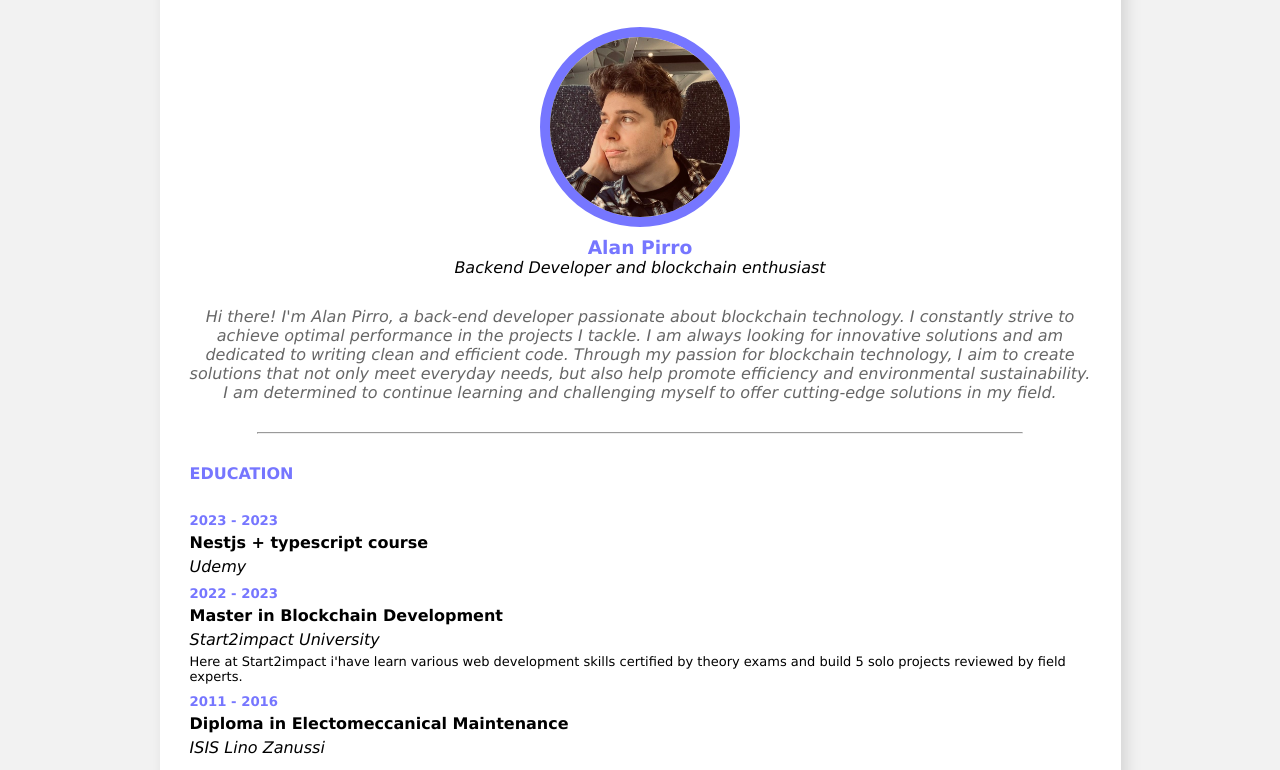
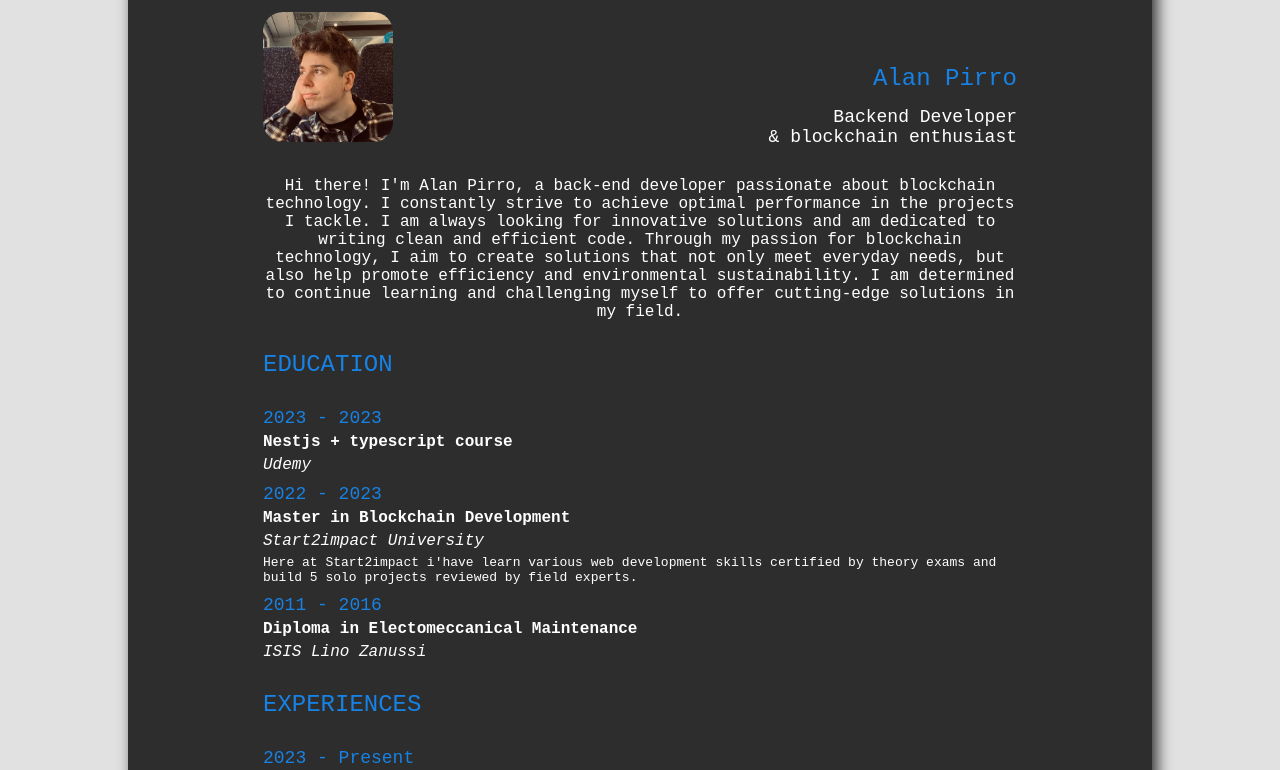
Before and after one commit to Kaido997/Alan-pirro.github.io, a plain HTML site: page resume.html in a window 1280 px wide. Shown: the part 165-935 px from the top of the page. Drawn offline with Linux system fonts and the light colour scheme.

Commit message:
WIP: resume redesign

```diff
--- a/assets/css/resume-style.css
+++ b/assets/css/resume-style.css
@@ -1,12 +1,31 @@
+:root {
+    --bg-color-main: #2222;
+    --bg-color-container: rgba(0, 0, 0, 0.80);
+    --txt-headings-color: #1782E4;
+    --txt-main-color: #ffff;
+}
+
 * {
     margin: 0;
     padding: 0;
     box-sizing: border-box;
 }
+h1 {
+    font-weight: normal;
+    font-size: x-large;
+    color: var(--txt-headings-color);
+
+}
+h5 {
+    font-weight: normal;
+    font-size: large;
+    color: var(--txt-headings-color);
+
+}
 
 body {
-    background-color: #f2f2f2;
-    font-family: Verdana, Geneva, Tahoma, sans-serif;
+    background-color: var(--bg-color-main);
+    font-family: 'Courier New', Courier, monospace;
 }
 
 .center {
@@ -15,6 +34,9 @@ body {
     align-items: center;
 }
 
+.bio {
+    text-align: center;
+}
 .aside {
     display: flex;
     flex-direction: column;
@@ -22,68 +44,62 @@ body {
 }
 
 .resume{
+    color: var(--txt-main-color);
     display: flex;
     flex-wrap: wrap;
     align-items: center;
     margin-top: 50px;
+    margin-bottom: 50px;
     flex-direction: column;
 }
 .name {
     margin-top: 10px;
 }
 .back {
-    font-family: "Pacifico", sans-serif;
+    color: var(--bg-color-container);
+    font-size: large;
     margin-bottom: 20px;
+    text-decoration: none;
 }
 .title {
-    font-family: "Pacifico", sans-serif;
     font-size: larger;
     margin: 0;
 }
 .container {
-    background-color: white;
+    background-color: var(--bg-color-container);
     width: 95%;
     height: auto;
     border-radius: 25px;
-    padding: 15px;
-    box-shadow: 5px 5px 15px lightgrey;
+    padding: 40px;
+    box-shadow: 5px 5px 15px var(--bg-color-container);
 }
 
-.profile-picture {
-    border: 10px solid #7676ff;
-    height: 200px;
-    width: 200px;
-    border-radius: 400px;
-    z-index: 1;
+.profile {
+    display: flex;
+    flex-direction: row;
+    flex-wrap: nowrap;
+    justify-content: space-between;
 }
 
 .profile-picture>img {
-    height: 180px;
-    width: 180px;
-    border-radius: 400px;
+    height: 130px;
+    width: 130px;
+    border-radius: 20px;
 }
 
-.presentation {
-    margin-top: 0px;
+.intro {
+    align-self: flex-end;
+    max-width: 331px;
+    text-align: right;
+}
+.intro>.name {
+    margin-bottom: 15px;
 }
 
-.presentation > p {
-    font-style: italic;
+.intro>.presentation {
+    font-size: large;
 }
 
-.bio {
-    font-style: italic;
-    color: rgba(0, 0, 0, 0.6);
-    text-align: center;
-}
-
-
-h1, h2, h3, h4, h5 {
-    font-weight: bold;
-    font-family:Verdana, Geneva, Tahoma, sans-serif;
-    color: #7676ff;
-
-}
 section {
     margin-top: 30px;
     width: 100%;
@@ -134,8 +150,8 @@ hr {
 @media only screen and (min-width: 961px) {
 
     .container {
-        width: 961px;
-        padding: 30px;
+        width: 1024px;
+        padding: 30px 135px 30px 135px;
     }
 
 
--- a/resume.html
+++ b/resume.html
@@ -6,32 +6,29 @@
     <meta name="viewport" content="width=device-width, initial-scale=1.0" />
     <link rel="stylesheet" href="./assets/css/resume-style.css" />
     <link rel="icon" type="image/x-icon" href="./assets/img/favicon.ico">
-    <link
-      rel="stylesheet"
-      href="https://fonts.googleapis.com/css?family=Pacifico"
-    />
     <title>Resume</title>
   </head>
   <body>
     <div class="resume">
-      <div class="back"><a class="back" href="./">&larr;</a> Back</div>
+      <div class="back"><a class="back" href="./">&larr; Back</a> </div>
       <div class="container center">
-        <section class="title center">My Resume</section>
-        <section class="profile-picture center">
-          <img src="./assets/img/io.jpg" alt="photo-of-me" />
-        </section>
-        <section class="presentation center">
-          <h3 class="name">Alan Pirro</h3>
-          <p>Backend Developer and blockchain enthusiast</p>
+        <section class="title center"><h1>RESUME</h1></section>
+        <section class="profile">
+          <div class="profile-picture">
+            <img src="./assets/img/io.jpg" alt="photo-of-me" />
+          </div>
+          <div class="intro">
+            <h1 class="name">Alan Pirro</h1>
+            <p class="presentation">Backend Developer <br> & blockchain enthusiast</p>
+          </div>
         </section>
         <section class="bio center">
           <p>
             Hi there! I'm Alan Pirro, a back-end developer passionate about blockchain technology. I constantly strive to achieve optimal performance in the projects I tackle. I am always looking for innovative solutions and am dedicated to writing clean and efficient code. Through my passion for blockchain technology, I aim to create solutions that not only meet everyday needs, but also help promote efficiency and environmental sustainability. I am determined to continue learning and challenging myself to offer cutting-edge solutions in my field.
           </p>
         </section>
-        <hr>
         <section class="education aside">
-          <h4>EDUCATION</h4>
+          <h1>EDUCATION</h1>
           <ul class="list">
             <li>
               <h5>2023 - 2023</h5>
@@ -55,9 +52,8 @@
             </li>
           </ul>
         </section>
-        <hr>
         <section class="experiences aside">
-          <h4>EXPERIENCES</h4>
+          <h1>EXPERIENCES</h1>
           <ul class="list">
             <li>
               <h5>2023 - Present</h5>
@@ -73,9 +69,8 @@
             </li>
           </ul>
         </section>
-        <hr>
         <section class="skills aside">
-            <h4>HARD & SOFT SKILLS</h4>
+            <h1>HARD & SOFT SKILLS</h1>
             <p><strong>Hard skills:</strong></p>
             <ul class="list-format">
               <li>Typescript - Javascript</li>
@@ -100,9 +95,8 @@
               <li>Flexybility</li>
             </ul>
         </section>
-        <hr>
         <section class="hobby-and-passions aside">
-          <h4>HOBBIES & PASSION</h4>
+          <h1>HOBBIES & PASSION</h1>
             <ul class="list-format">
               <li>Travel</li>
               <li>Hiking</li>
@@ -112,9 +106,8 @@
               <li>Software Development</li>
             </ul>
         </section>
-        <hr>
         <section class="lenguages aside">
-          <h4>LANGUAGE</h4>
+          <h1>LANGUAGE</h1>
           <ul class="list-format">
             <li>Italian - Native or bilingual</li>
             <li>English - B2</li>
```
